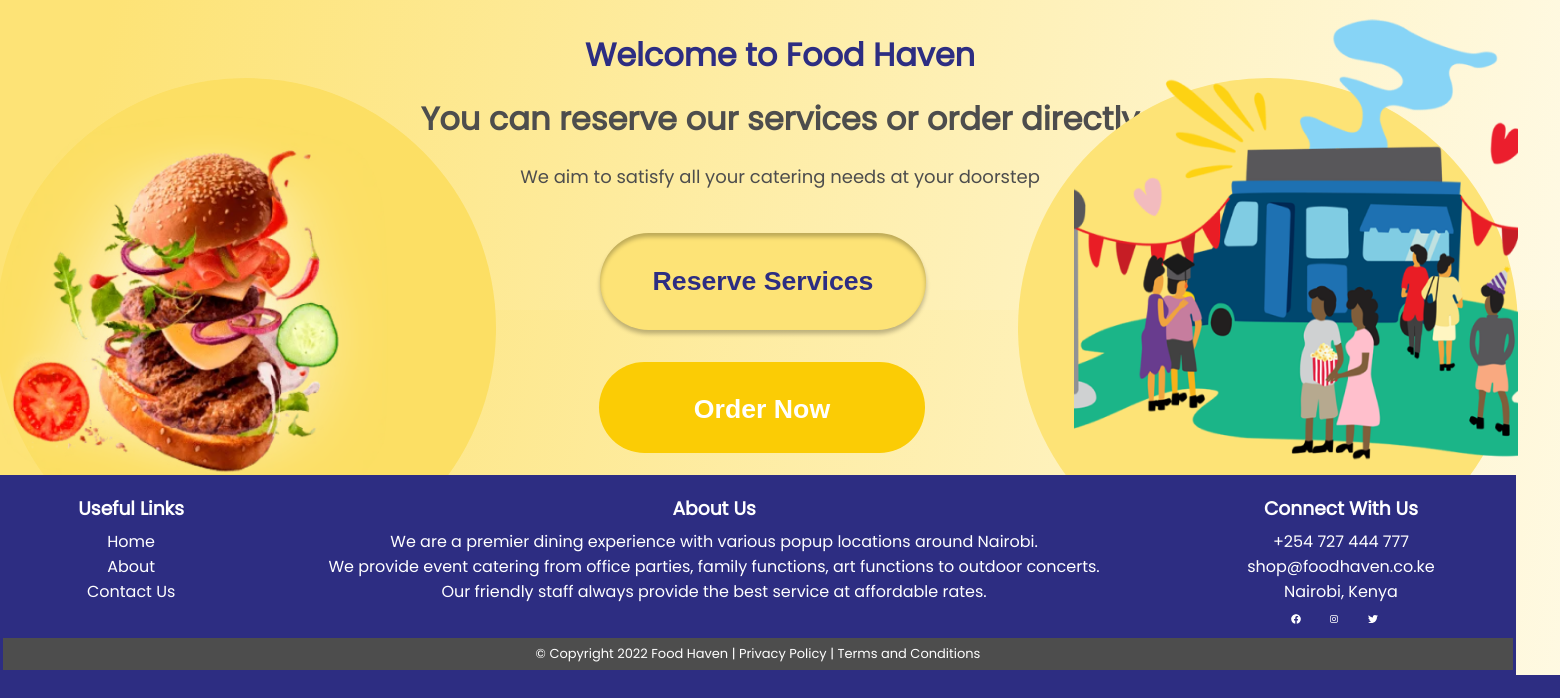
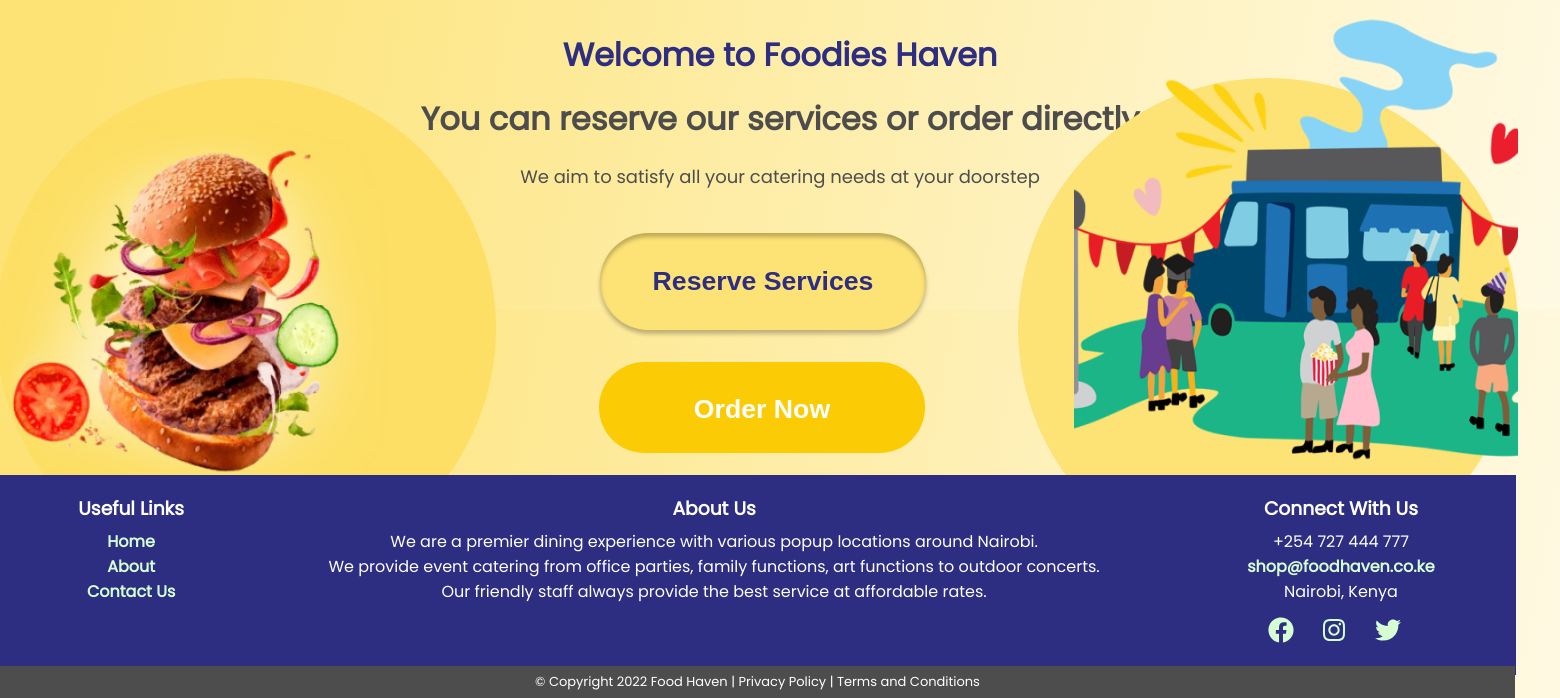
Before and after one commit to maaszaxxs/foodtruck, a PHP site: page /home.php in a window 1560 px wide. Shown: the part 175-873 px from the top of the page. Before the commit the page ends 850 px from the top, so only its background shows below. Run offline with PHP 8.4, Linux system fonts and the light colour scheme; the visitor is signed in with stand-in values (Sample User, id 1); data that the repository does not hold is empty.

Commit message:
Corrected Copyright div

```diff
--- a/home.php
+++ b/home.php
@@ -67,7 +67,7 @@
 
  <div class="header">
 
-    <h1 id="hungry">Welcome to Food Haven</h1>
+    <h1 id="hungry">Welcome to Foodies Haven</h1>
     <h1 id="discover">You can reserve our services or order directly</h1>
     <p id="best">We aim to satisfy all your catering needs at your doorstep</p>
  </div>
--- a/style.css
+++ b/style.css
@@ -119,13 +119,15 @@
 }
 .copyright {
     position: relative;
-    display: flex;
+    display: -webkit-flex;
     background-color: #4D4D4D;
     font-size: small;
     color: #FFFFFF;
-}
-#copyright {
-
+    top: 5px;
+    width: 1515px;
+    left: -3px;
+    /*margin: 0 0;*/
+    /*float: left;*/
 }
 #email {
     /*text-decoration: none;*/
@@ -133,7 +135,13 @@
 }
 #column a {
     text-decoration: none;
-    color: white;
+    color: #d5ffd2;
+    font-weight: bold;
+}
+.social-icon {
+    padding-right: 1rem;
+    color: #FFFFFF;
+    font-size: 2rem;
 }
 .wrapper{
     width: 1400px;
@@ -228,14 +236,6 @@
 .header:nth-of-type(1) {
     top: 10px;
 }
-.social-icon {
-    padding-right: 1rem;
-    color: #FFFFFF;
-    size: auto;
-}
-i {
-    color: #FFFFFF;
-}
 .nav-btn-container {
     width: 122px;
     height: 37px;
```
